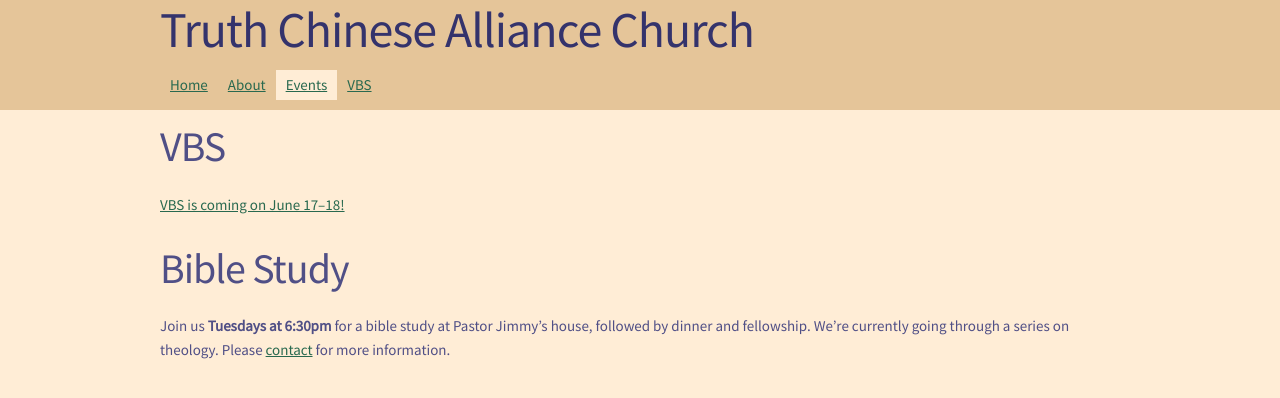
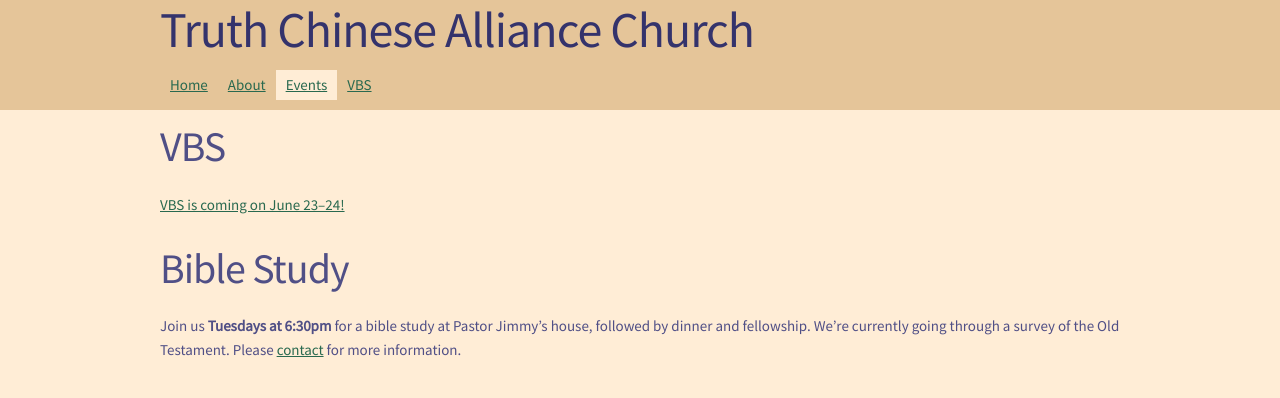
Before and after one commit to tcac/tcac.github.io, a Jekyll site: the page built from pages/events.md, in a window 1280 px wide. Shown: the top 398 px of the page. Built offline with Jekyll 4.4.1, drawn with Linux system fonts in a browser that asks for light colours.

Commit message:
Update VBS 2018.

```diff
--- a/_data/misc.yaml
+++ b/_data/misc.yaml
@@ -1,3 +1,3 @@
 gmaps: http://maps.google.com/maps/?q=4047+Durfee+Ave,+El+Monte,+CA+91732
-vbsreg: https://goo.gl/forms/EzVBLpboA8AckFFA3
+vbsreg: https://goo.gl/forms/e4KmmXX0Pz6DnG1y1
 sa: http://www.sermonaudio.com/source_detail.asp?sourceid=truthalliance
--- a/_data/vbsdetails.yaml
+++ b/_data/vbsdetails.yaml
@@ -6,8 +6,8 @@
 
 - label: When
   content: |
-    June 17 (Saturday): 9:45am&ndash;5pm<br>
-    June 18 (Sunday): 9:45am&ndash;1pm<br>
+    June 23 (Saturday): 9:45am&ndash;5pm<br>
+    June 24 (Sunday): 9:45am&ndash;1pm<br>
     Lunch provided both days
 
 - label: Who
--- a/pages/events.md
+++ b/pages/events.md
@@ -5,7 +5,7 @@ permalink: /events/
 ---
 
 ## VBS ##
-[VBS is coming on June 17--18!](/vbs)
+[VBS is coming on June 23--24!](/vbs)
 
 ## Bible Study ##
-Join us **Tuesdays at 6:30pm** for a bible study at Pastor Jimmy's house, followed by dinner and fellowship. We're currently going through a series on theology. Please [contact](/about/#contact) for more information.
+Join us **Tuesdays at 6:30pm** for a bible study at Pastor Jimmy's house, followed by dinner and fellowship. We're currently going through a survey of the Old Testament. Please [contact](/about/#contact) for more information.
```
Also changed, not shown: pages/vbs/vbs.md (+1 -1 lines), 1 other file.
